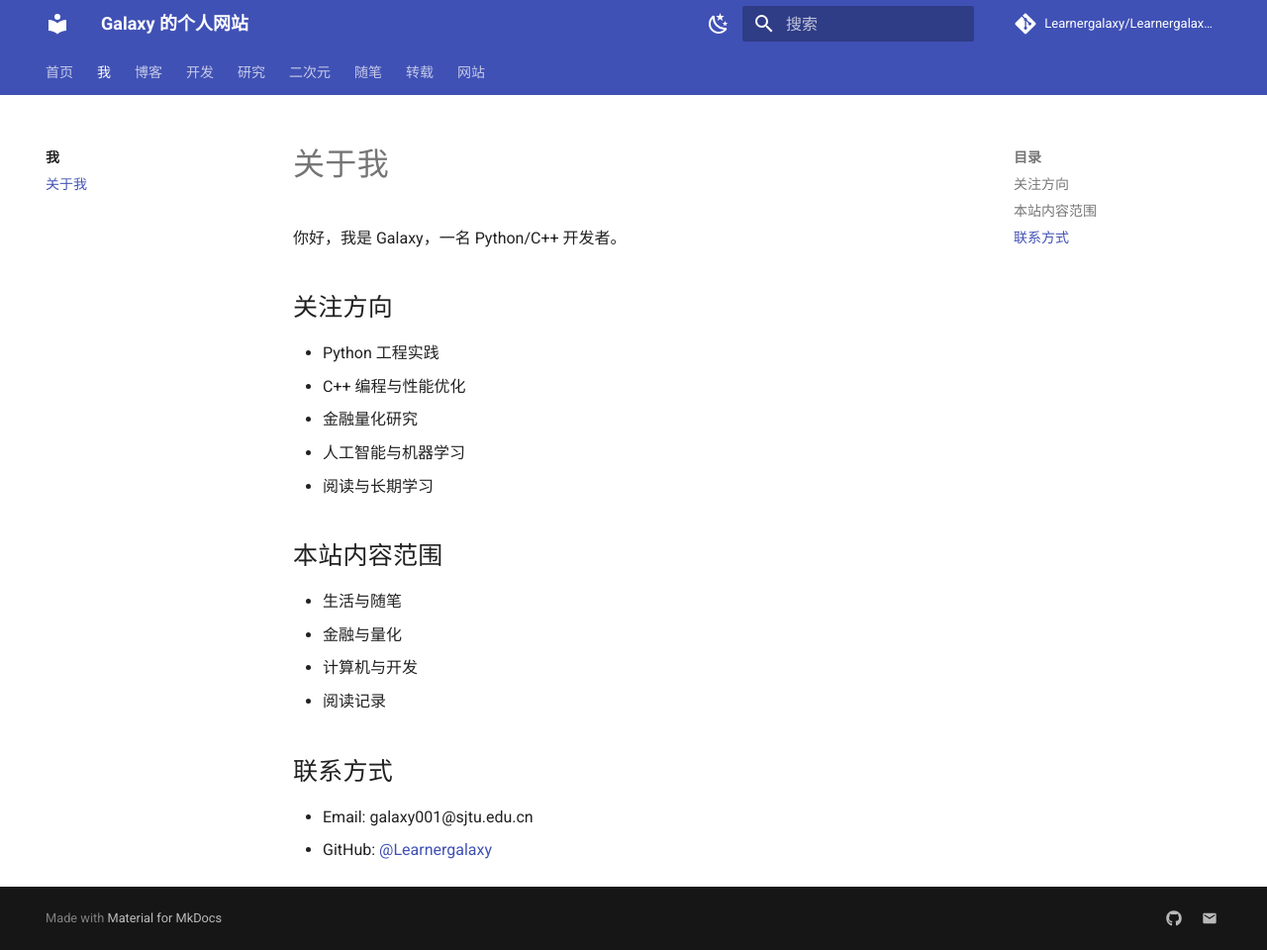
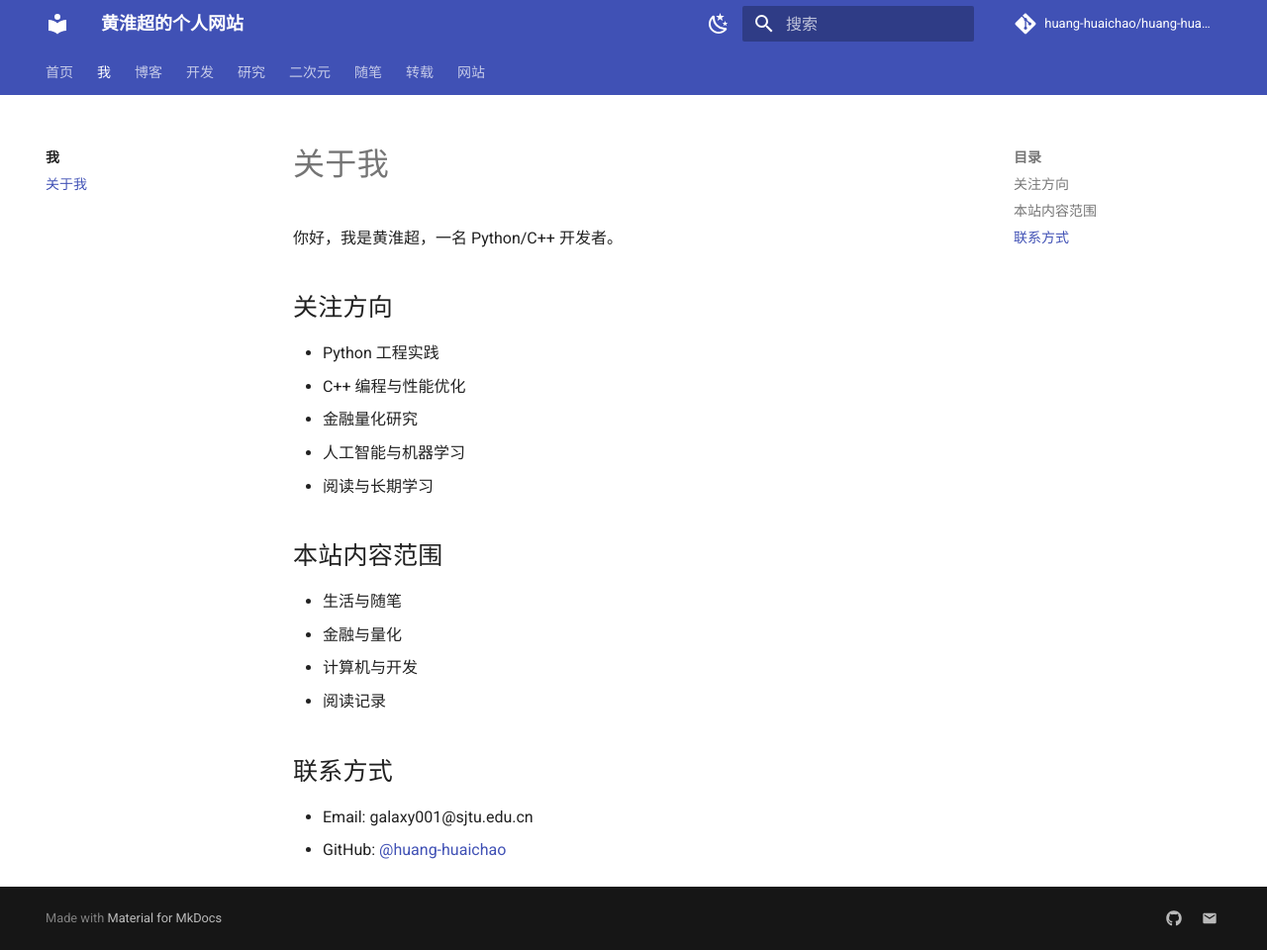
Before and after one commit to huang-huaichao/huang-huaichao.github.io, an MkDocs documentation site: the page built from docs/我/about.md, in a window 1280 px wide and 960 px high. Shown: the whole window at 99% size. Built offline with MkDocs 1.6.1 and Material for MkDocs 9.7.7, drawn with Linux system fonts in a browser that asks for light colours; comment, search, counter and statistics services are not loaded.

Commit message:
rename site to huang-huaichao

```diff
--- a/docs/我/about.md
+++ b/docs/我/about.md
@@ -1,6 +1,6 @@
 # 关于我
 
-你好，我是 Galaxy，一名 Python/C++ 开发者。
+你好，我是黄淮超，一名 Python/C++ 开发者。
 
 ## 关注方向
 
@@ -20,4 +20,4 @@
 ## 联系方式
 
 - Email: galaxy001@sjtu.edu.cn
-- GitHub: [@Learnergalaxy](https://github.com/Learnergalaxy)
+- GitHub: [@huang-huaichao](https://github.com/huang-huaichao)
--- a/mkdocs.yml
+++ b/mkdocs.yml
@@ -1,9 +1,9 @@
-site_name: Galaxy 的个人网站
+site_name: 黄淮超的个人网站
 site_description: 生活、技术与研究的文档化沉淀
-site_author: Galaxy
-site_url: https://learnergalaxy.github.io
-repo_url: https://github.com/Learnergalaxy/Learnergalaxy.github.io
-repo_name: Learnergalaxy/Learnergalaxy.github.io
+site_author: 黄淮超
+site_url: https://huang-huaichao.github.io
+repo_url: https://github.com/huang-huaichao/huang-huaichao.github.io
+repo_name: huang-huaichao/huang-huaichao.github.io
 
 nav:
   - 首页: index.md
@@ -89,6 +89,6 @@ extra_javascript:
 extra:
   social:
     - icon: fontawesome/brands/github
-      link: https://github.com/Learnergalaxy
+      link: https://github.com/huang-huaichao
     - icon: material/email
       link: mailto:galaxy001@sjtu.edu.cn
```
Also changed, not shown: docs/index.md (+1 -1 lines), docs/我/index.md (+1 -1 lines), docs/网站/help.md (+1 -1 lines), docs/网站/维护与发布指南.md (+1 -1 lines).
